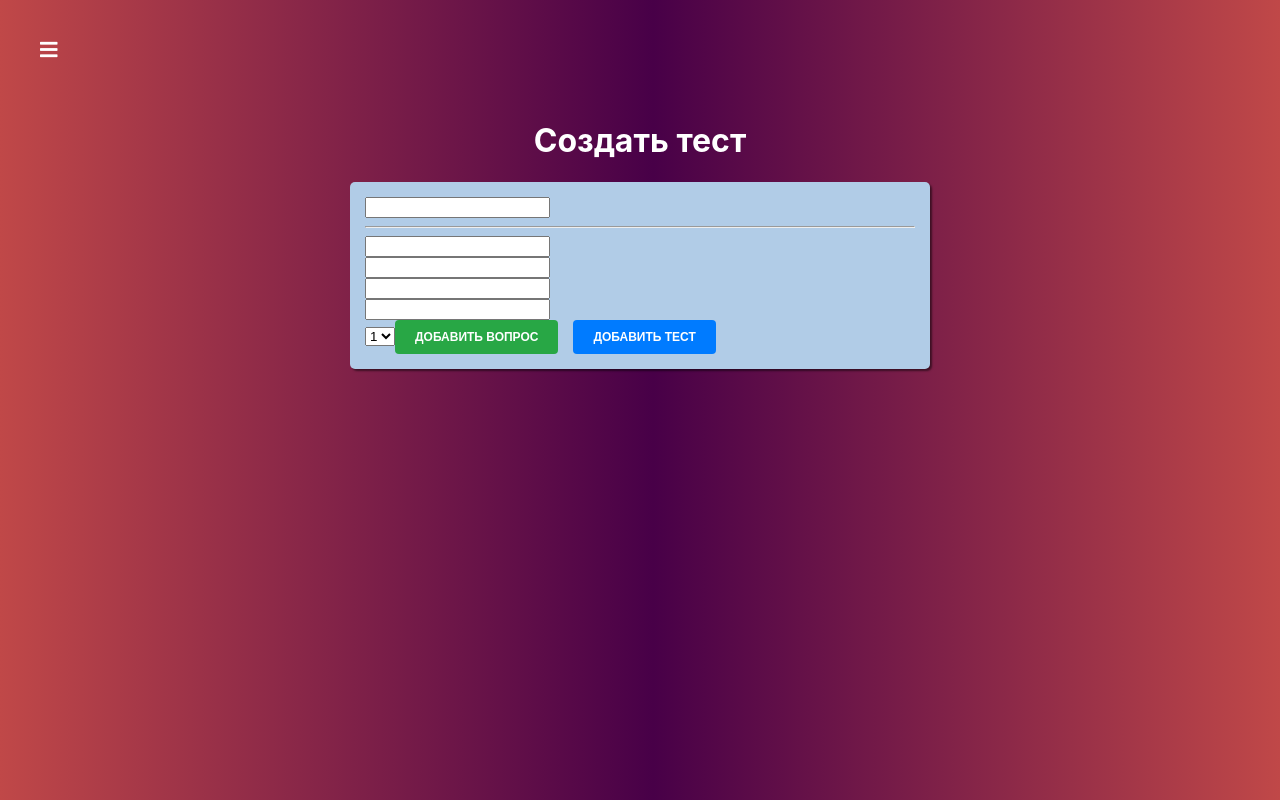
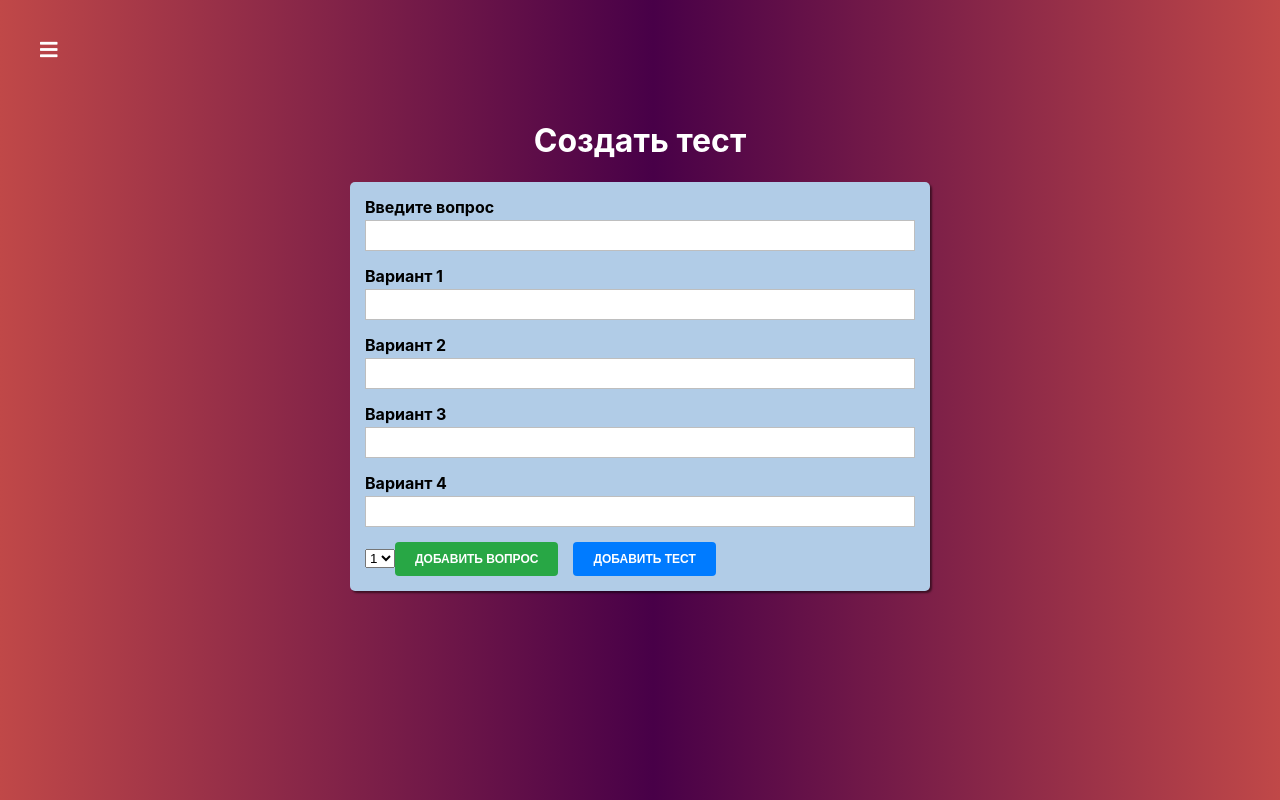
Before and after one commit to dev-081572/react-quiz, a React app: page /quiz-creator in a window 1280 px wide. Built offline with nearby package versions, Linux system fonts and the light colour scheme.

Commit message:
3.8 Компонент QuizCreator
* Вся информация о контролах содержится в state компонента

* Добавлен метод renderControls, который отображает контролы

```diff
--- a/src/components/QuizCreator/QuizCreator.js
+++ b/src/components/QuizCreator/QuizCreator.js
@@ -1,8 +1,15 @@
 import React, {Component} from 'react';
 import styles from './QuizCreator.module.scss';
 import Button from '../../UI/Button/Button';
+import Input from '../../UI/Input/Input';
+import {createFormControls} from '../../form/formFunctions';
 
 class QuizCreator extends Component {
+  state = {
+    quiz: [],
+    formControls: createFormControls()
+  }
+
   addQuestionHandler = () => {
 
   }
@@ -15,6 +22,30 @@ class QuizCreator extends Component {
     event.preventDefault();
   }
 
+  onChangeHandler = (event, controlName) => {
+    console.log(`${controlName}: ${event.target.value}`);
+  }
+
+  renderControls() {
+    return Object.keys(this.state.formControls).map((controlName, index) => {
+      const control = this.state.formControls[controlName];
+
+      return (
+        <Input
+          key = {index}
+          type = {control.type}
+          label = {control.label}
+          value = {control.value}
+          errorMessage = {control.errorMessage}
+          valid = {control.valid}
+          touched = {control.touched}
+          shouldValidate = {!!control.validation}
+          onChange = {event => this.onChangeHandler(event, controlName)}
+        />
+      )
+    })
+  }
+
   render() {
     return (
       <div className = {styles.QuizCreator}>
@@ -22,12 +53,7 @@ class QuizCreator extends Component {
           <h1>Создать тест</h1>
 
           <form onSubmit = {this.submitHandler}>
-            <input type="text" />
-            <hr />
-            <input type="text" />
-            <input type="text" />
-            <input type="text" />
-            <input type="text" />
+            {this.renderControls()}
 
             <select>
               <option value="1">1</option>
--- a/src/form/formFunctions.js
+++ b/src/form/formFunctions.js
@@ -31,3 +31,44 @@ export function validateForm(formControls) {
 
   return isValid;
 }
+
+export function createControl(config, validation) {
+  return {
+    ...config,
+    value: '',
+    valid: !validation,
+    touched: false,
+    validation,
+  }
+}
+
+export function createOptionControl(number) {
+  return createControl(
+    {
+      label: `Вариант ${number}`,
+      errorMessage: 'Ответ не может быть пустым',
+      optionId: number
+    },
+    {
+      required: true
+    }
+  )
+}
+
+export function createFormControls() {
+  return {
+    question: createControl(
+      {
+        label: 'Введите вопрос',
+        errorMessage: 'Вопрос не может быть пустым'
+      },
+      {
+        required: true
+      }
+    ),
+    option1: createOptionControl(1),
+    option2: createOptionControl(2),
+    option3: createOptionControl(3),
+    option4: createOptionControl(4),
+  }
+}
```
